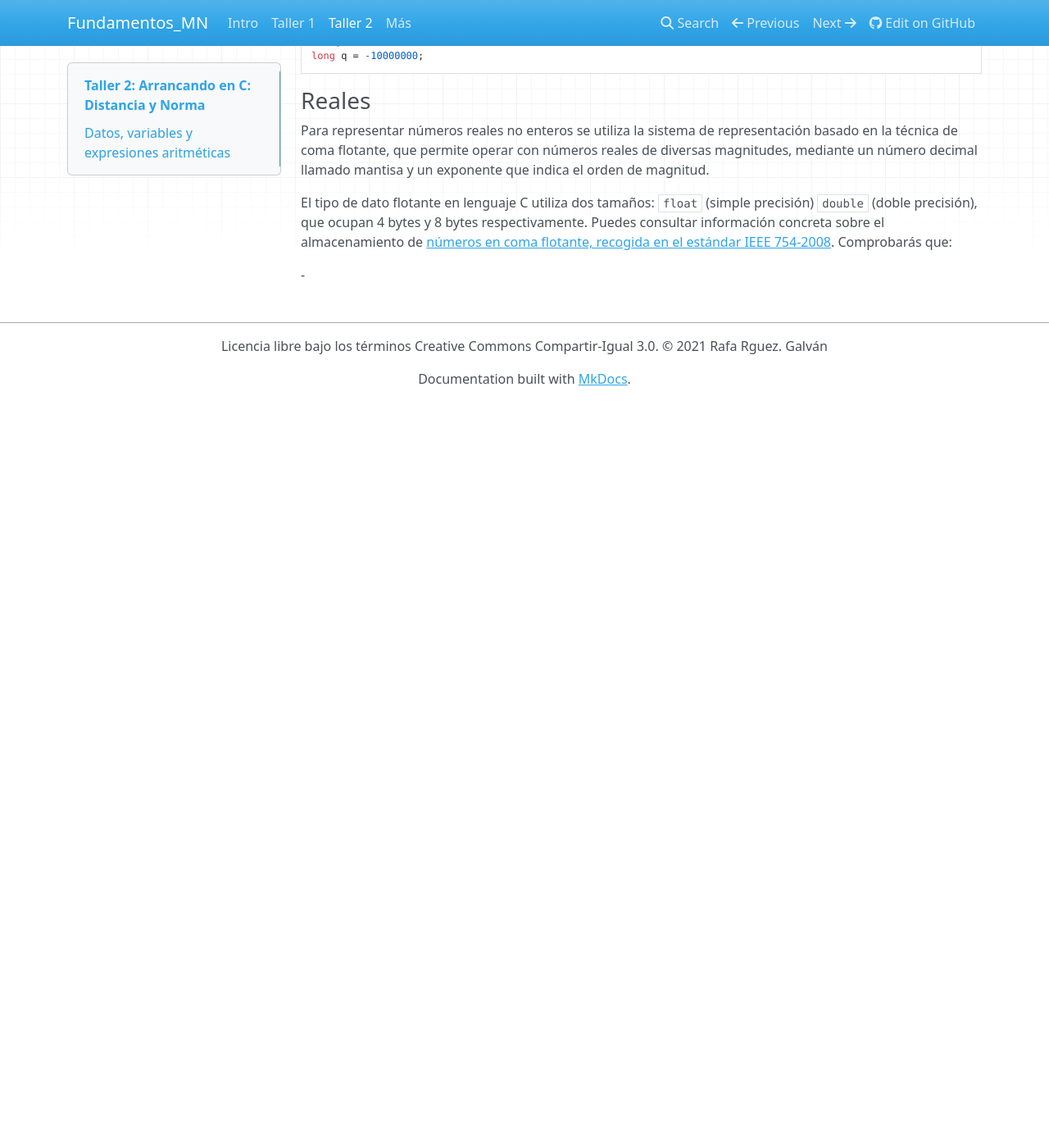
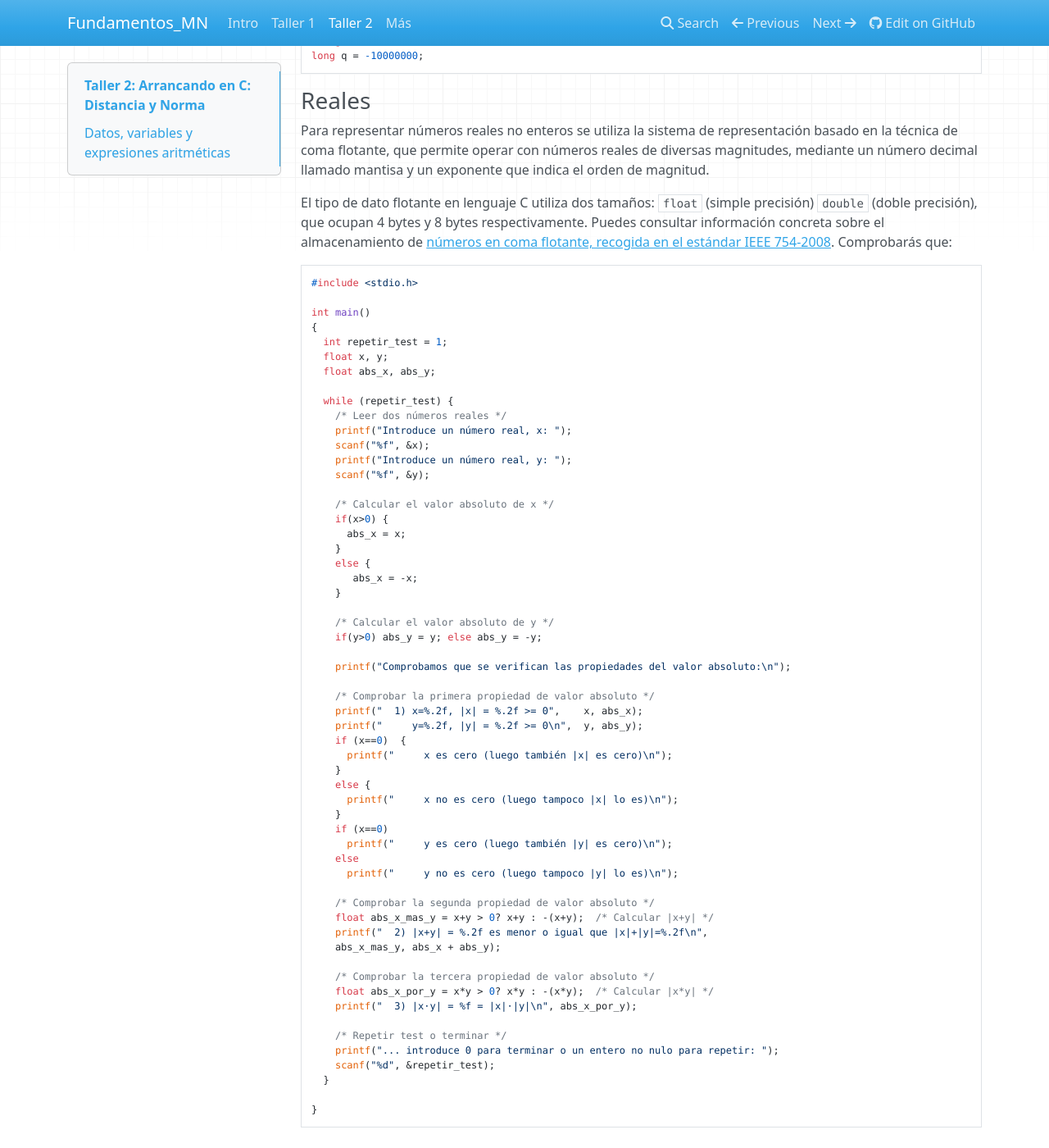
Before and after one commit to rrgalvan/Fundamentos_MN, an MkDocs documentation site: the page built from docs/taller_2.md, in a window 1280 px wide and 1400 px high, scrolled down 1075 px. Shown: the whole window at 82% size. Built offline with MkDocs 1.6.1, drawn with Linux system fonts in a browser that asks for light colours; nearby versions of some CDN libraries; formulas are drawn with MathJax 3; before the commit the page ends 1565 px from its top, so only the background shows below that.

Commit message:
Taller 2: valor abs

```diff
--- a/docs/taller_2.md
+++ b/docs/taller_2.md
@@ -45,4 +45,62 @@ Para representar números reales no enteros se utiliza la sistema de representac
 
 El tipo de dato flotante en lenguaje C utiliza dos tamaños: `float` (simple precisión) `double` (doble precisión), que ocupan 4 bytes y 8 bytes respectivamente. Puedes consultar información concreta sobre el almacenamiento de [números en coma flotante, recogida en el estándar IEEE 754-2008](https://es.wikipedia.org/wiki/IEEE_754). Comprobarás que:
 
--
+
+
+    #include <stdio.h>
+
+    int main()
+    {
+      int repetir_test = 1;
+      float x, y;
+      float abs_x, abs_y;
+
+      while (repetir_test) {
+        /* Leer dos números reales */
+        printf("Introduce un número real, x: ");
+        scanf("%f", &x);
+        printf("Introduce un número real, y: ");
+        scanf("%f", &y);
+
+        /* Calcular el valor absoluto de x */
+        if(x>0) {
+          abs_x = x;
+        }
+        else {
+           abs_x = -x;
+        }
+
+        /* Calcular el valor absoluto de y */
+        if(y>0) abs_y = y; else abs_y = -y;
+
+        printf("Comprobamos que se verifican las propiedades del valor absoluto:\n");
+
+        /* Comprobar la primera propiedad de valor absoluto */
+        printf("  1) x=%.2f, |x| = %.2f >= 0",    x, abs_x);
+        printf("     y=%.2f, |y| = %.2f >= 0\n",  y, abs_y);
+        if (x==0)  {
+          printf("     x es cero (luego también |x| es cero)\n");
+        }
+        else {
+          printf("     x no es cero (luego tampoco |x| lo es)\n");
+        }
+        if (x==0)
+          printf("     y es cero (luego también |y| es cero)\n");
+        else
+          printf("     y no es cero (luego tampoco |y| lo es)\n");
+
+        /* Comprobar la segunda propiedad de valor absoluto */
+        float abs_x_mas_y = x+y > 0? x+y : -(x+y);  /* Calcular |x+y| */
+        printf("  2) |x+y| = %.2f es menor o igual que |x|+|y|=%.2f\n",
+        abs_x_mas_y, abs_x + abs_y);
+
+        /* Comprobar la tercera propiedad de valor absoluto */
+        float abs_x_por_y = x*y > 0? x*y : -(x*y);  /* Calcular |x*y| */
+        printf("  3) |x·y| = %f = |x|·|y|\n", abs_x_por_y);
+
+        /* Repetir test o terminar */
+        printf("... introduce 0 para terminar o un entero no nulo para repetir: ");
+        scanf("%d", &repetir_test);
+      }
+
+    }
```
Also changed, not shown: 1 other file.
